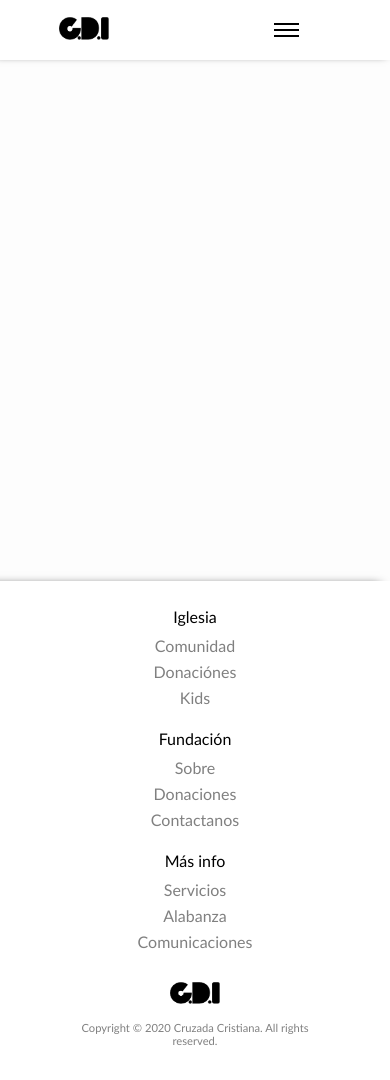
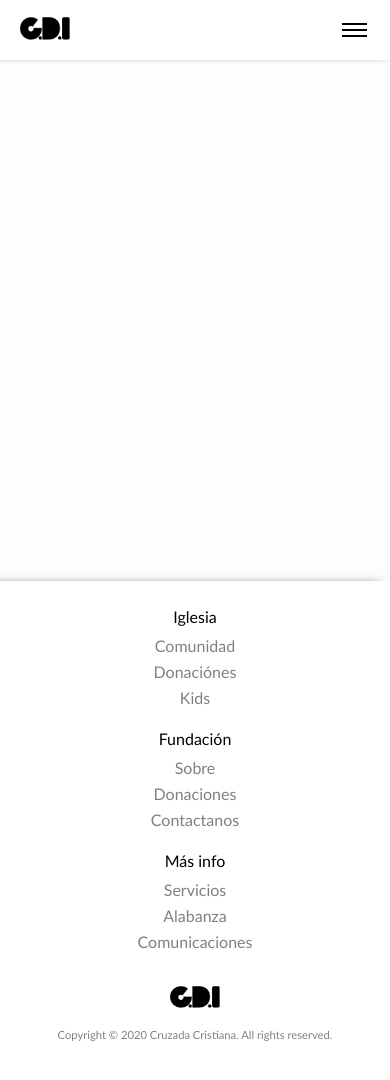
Before and after one commit to Sergiorodp/IglesiaCDIBlank, a React (Create React App) app: page / in a window 390 px wide. Built offline with nearby package versions, Linux system fonts and the light colour scheme.

Commit message:
corrección errores en responsive ipad y navbar

```diff
--- a/src/Components/footer/StyleFooter/StyleFooter.css
+++ b/src/Components/footer/StyleFooter/StyleFooter.css
@@ -66,8 +66,6 @@
     margin-right: auto;
     margin-top: 5%;
     /* background: orangered; */
-    /* justify-items: center;
-    align-items: center; */
 }
 
 .logo-footer-class{
@@ -115,6 +113,21 @@
     color: gray;
 }
 
+@media screen and (max-width: 970px){
+    .grid-container-footer{
+        width: 90%;
+    }
+
+    .logo-footer-container{
+        display: flex;
+        align-items: center;
+    }
+
+    .logo-footer-class{
+        width: 40%;
+    }
+}
+
 @media screen and (max-width: 760px){
 
 
@@ -151,6 +164,7 @@
         grid-row: 4/5;
         padding-top: 10px;
         margin-left: auto;
+        display: block;
     }
 
     .end-container{
--- a/src/Components/navBar/StylesNav.css
+++ b/src/Components/navBar/StylesNav.css
@@ -115,6 +115,8 @@
         display: grid;
         grid-template-columns: 1fr 1fr 1fr;
         height: 60px;
+        width: 90%;
+        /* background: gold; */
     }
 
     .logo-class{
@@ -170,7 +172,8 @@
     .lines-nav-container{
         display: grid;
         align-items: center;
-        justify-content: center;
+        /* justify-content: center; */
+        margin-left: auto;
         grid-column: 3/5;
         /* background: rebeccapurple; */
     }
```
